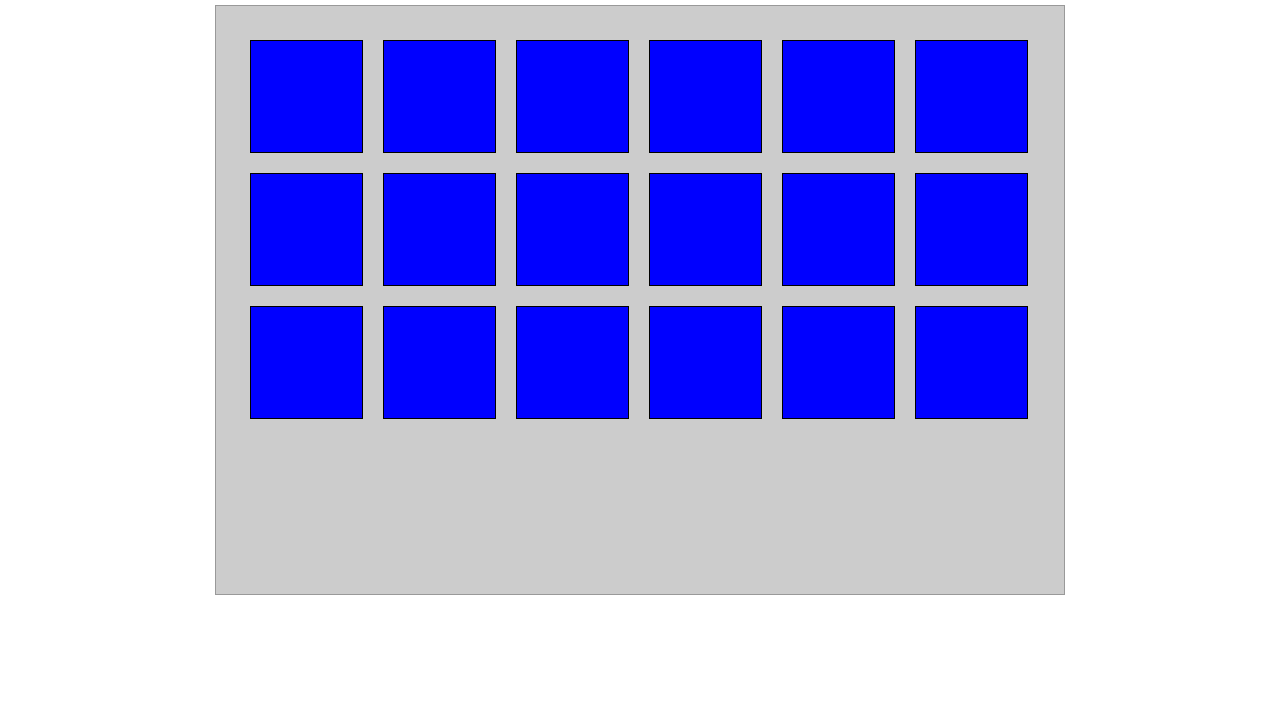
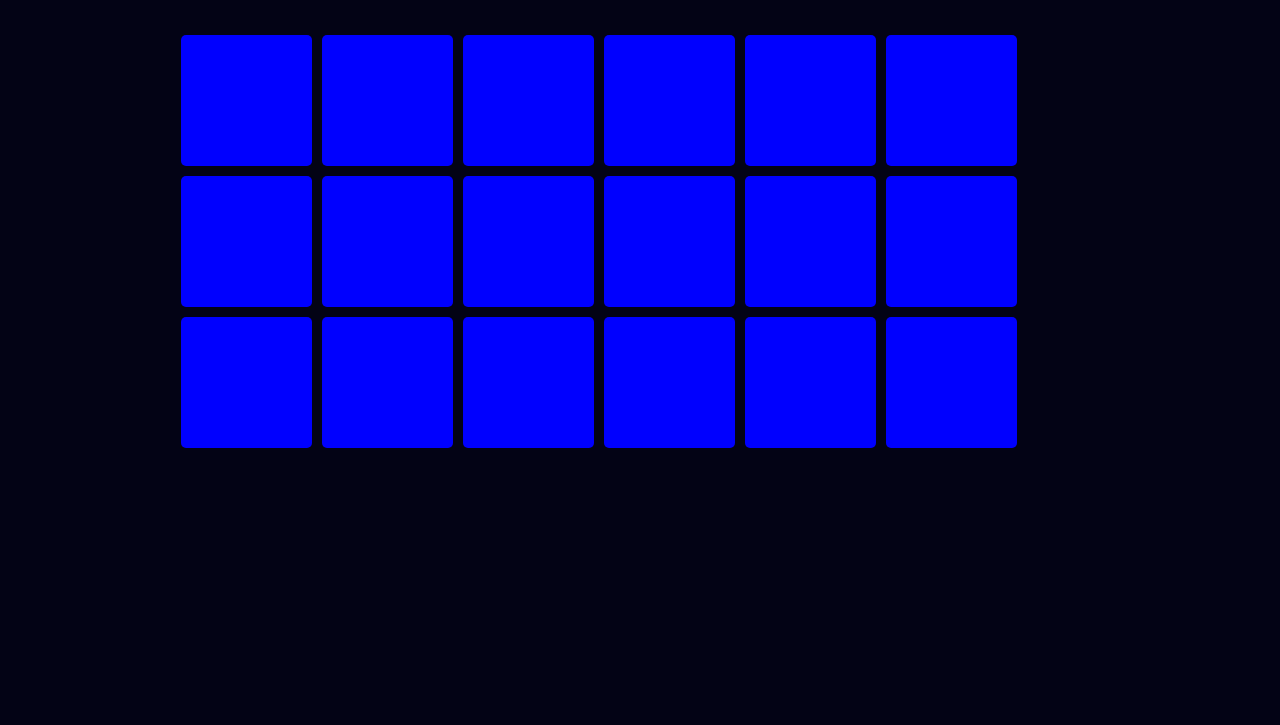
Before and after one commit to salinetti81/sad_space, a website: page public/neptune.html in a window 1280 px wide. Shown: the part 75-800 px from the top of the page. Drawn offline with Linux system fonts and the light colour scheme.

Commit message:
Adding mostly finished neptune memory game

```diff
--- a/public/css/neptune.css
+++ b/public/css/neptune.css
@@ -1,28 +1,36 @@
-body{
-
+body {
+	margin: 0;
+	padding: 0;
+	background: #030315;
+	color: #b4b4bf;
+	font-family: 'Roboto', sans-serif;
+	text-align: center;
 }
 
 #memory_board {
 
-	background: #CCC;
-	border: #999 1px solid;
-	width: 800px;
+	background: ;
+	/*border: #999 1px solid;*/
+	width: 58em;
 	height: 540px;
 	padding: 24px;
 	margin: 0px auto;
 }
 
 #memory_board > div {
-		font-size: 10px;
 	background: blue ;
-	color: white;
-	border: #000 1px solid;
-	width: 71px;
-	height: 71px;
+	color: ;
+	/*border: #000 1px solid;*/
+	width: 91px;
+	height: 91px;
 	float: left;
-	margin: 10px;
+	margin: 5px;
 	padding: 20px;
-	font-size: 64px;
+	font-size: 20px;
 	cursor: pointer;
 	text-align: center;
+	border-radius: 5px;
 }
+
+#memory_board > div:hover {
+	opacity: .8;
--- a/public/js/neptune.js
+++ b/public/js/neptune.js
@@ -46,7 +46,7 @@ function memoryFlipTile(tile,val){
             	memory_tile_ids = [];
 				// Check to see if the whole board is cleared
 				if(tiles_flipped == memory_array.length){
-					alert("Board cleared... generating new board");
+					alert("You won!");
 					document.getElementById('memory_board').innerHTML = "";
 					newBoard();
 				}
@@ -63,7 +63,7 @@ function memoryFlipTile(tile,val){
 				    memory_values = [];
             	    memory_tile_ids = [];
 				}
-				setTimeout(flip2Back, 700);
+				setTimeout(flip2Back, 500);
 			}
 		}
 	}
--- a/public/neptune.html
+++ b/public/neptune.html
@@ -1,6 +1,7 @@
 <!DOCTYPE  html>
 <html>
 <head>
+	<link href='https://fonts.googleapis.com/css?family=Roboto:300' rel='stylesheet' type='text/css'>
 	<link rel="stylesheet" type="text/css" href="css/neptune.css">
 	<title>SAD Memory Game</title>
 
```
